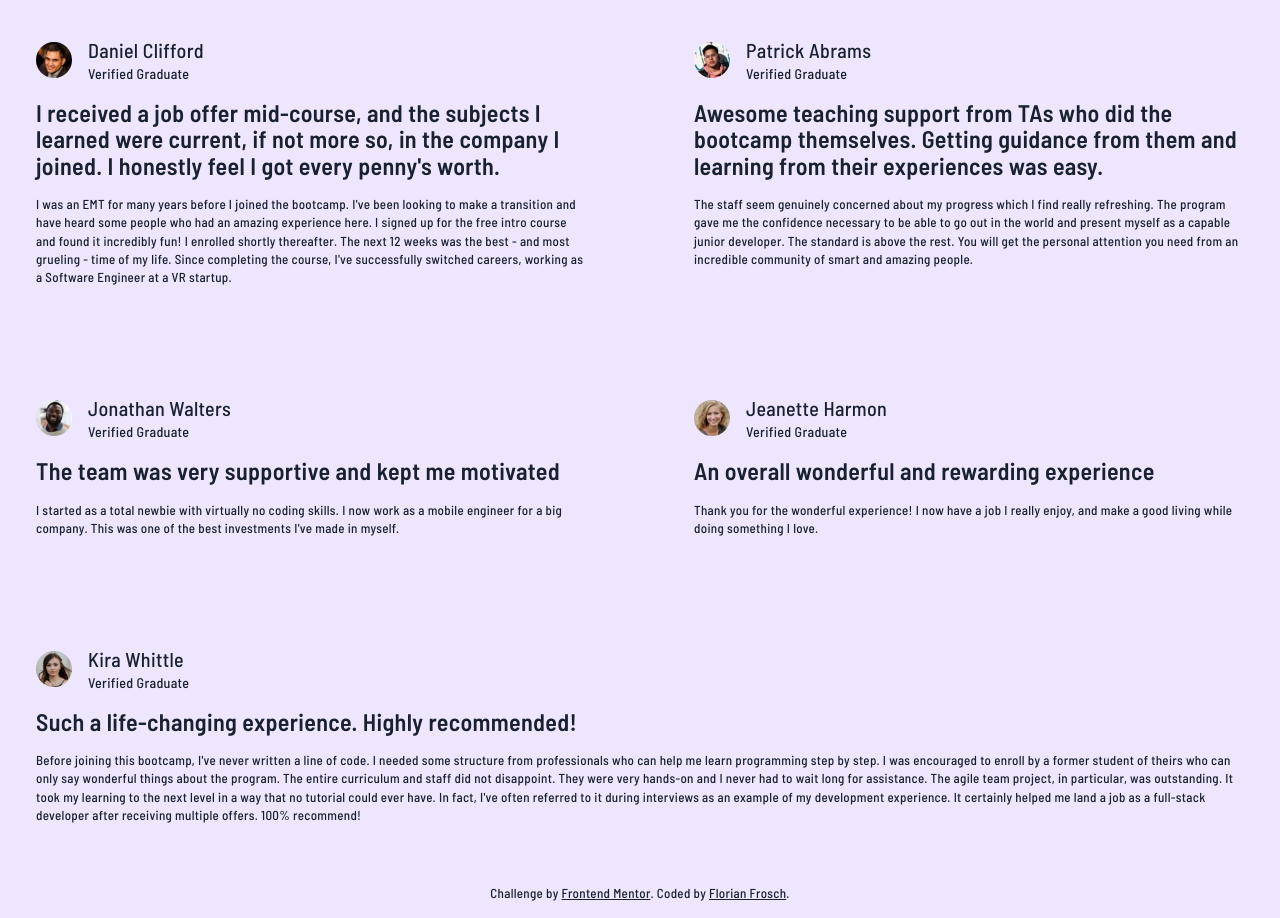
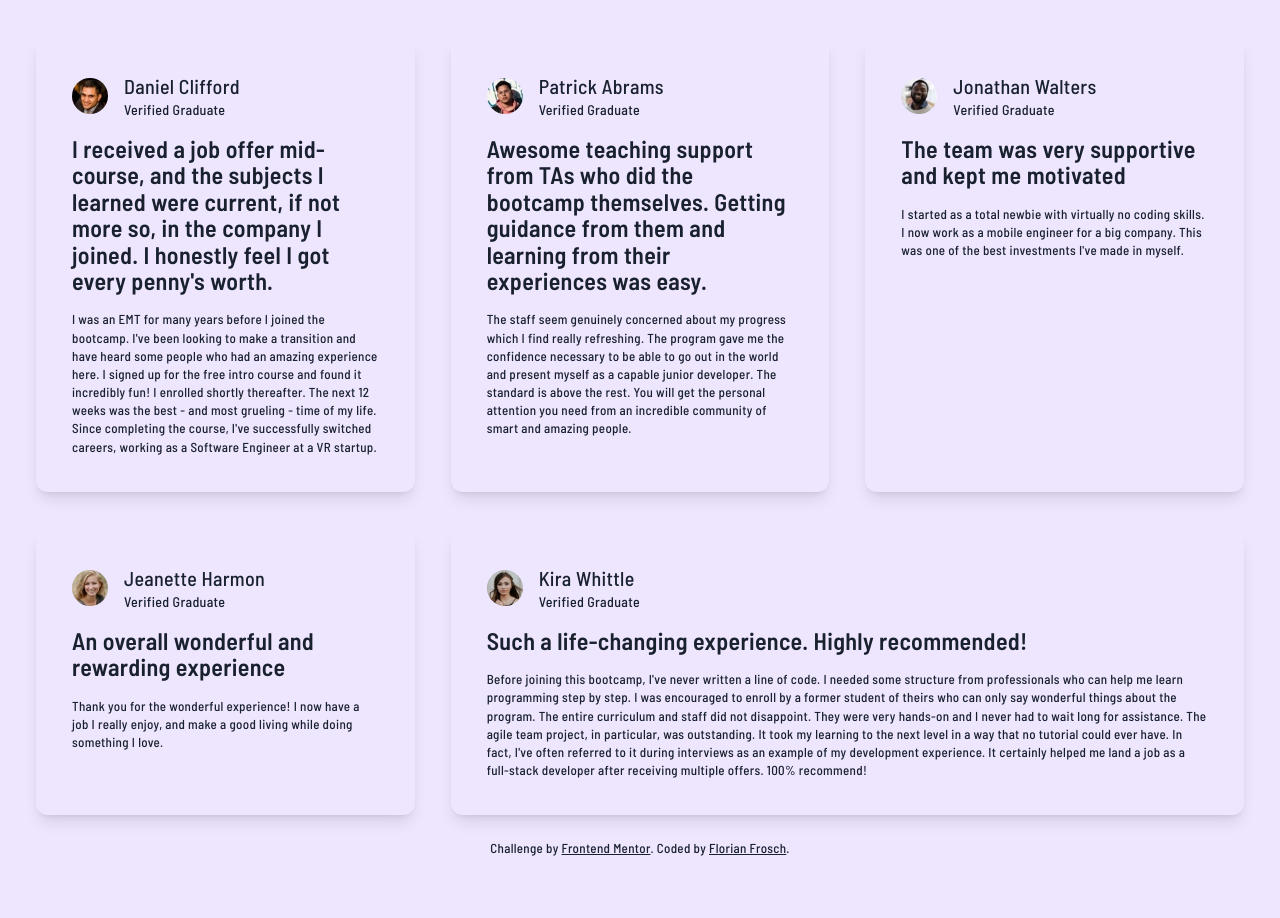
Before and after one commit to ffrosch/frontendmentor-testimonials-grid-section, a Vue app: page / in a window 1280 px wide. Built offline with nearby package versions, Linux system fonts and the light colour scheme.

Commit message:
feat: add padding and shadow

```diff
--- a/index.html
+++ b/index.html
@@ -7,7 +7,7 @@
     <title>FrontendMentor - Testimonials Grid Section</title>
   </head>
   <body>
-    <div id="app" class="flex flex-col justify-center items-center min-h-screen"></div>
+    <div id="app" class="flex flex-col justify-center items-center min-h-screen p-9"></div>
     <script type="module" src="/src/main.ts"></script>
   </body>
 </html>
--- a/src/App.vue
+++ b/src/App.vue
@@ -27,14 +27,12 @@ import testimonials from '@/testimonials.ts';
   grid-template-columns: repeat(auto-fit, minmax(320px, 1fr));
 }
 
-@media all and (min-width: 768px) and (max-width: 1330px) {
-.auto-cols {
-  grid-template-columns: repeat(2, minmax(320px, 1fr));
-}
+@media all and (min-width: 700px) and (max-width: 1330px) {
   .auto-cols> :nth-child(4) {
     grid-row: 1;
     grid-column: 2;
   }
+
   .auto-cols> :nth-child(5) {
     grid-column: span 2;
   }
--- a/src/components/TestimonialCard.vue
+++ b/src/components/TestimonialCard.vue
@@ -5,7 +5,7 @@ defineProps<Testimonial>();
 </script>
 
 <template>
-    <article class="grid place-items-start gap-4 p-9 rounded-xl">
+    <article class="grid place-items-start gap-4 p-9 rounded-xl shadow-lg">
         <div class="grid auto-cols">
             <img
                 class="row-span-2"
```
